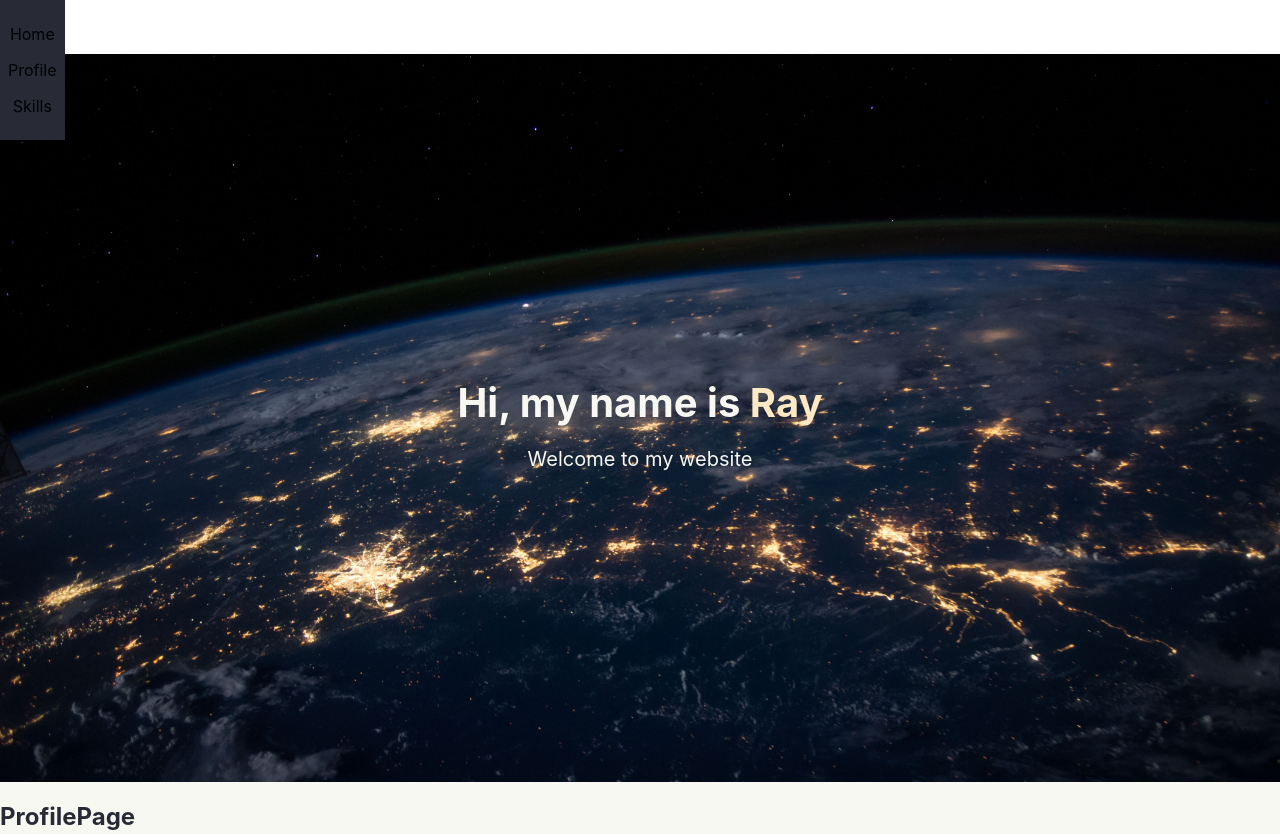
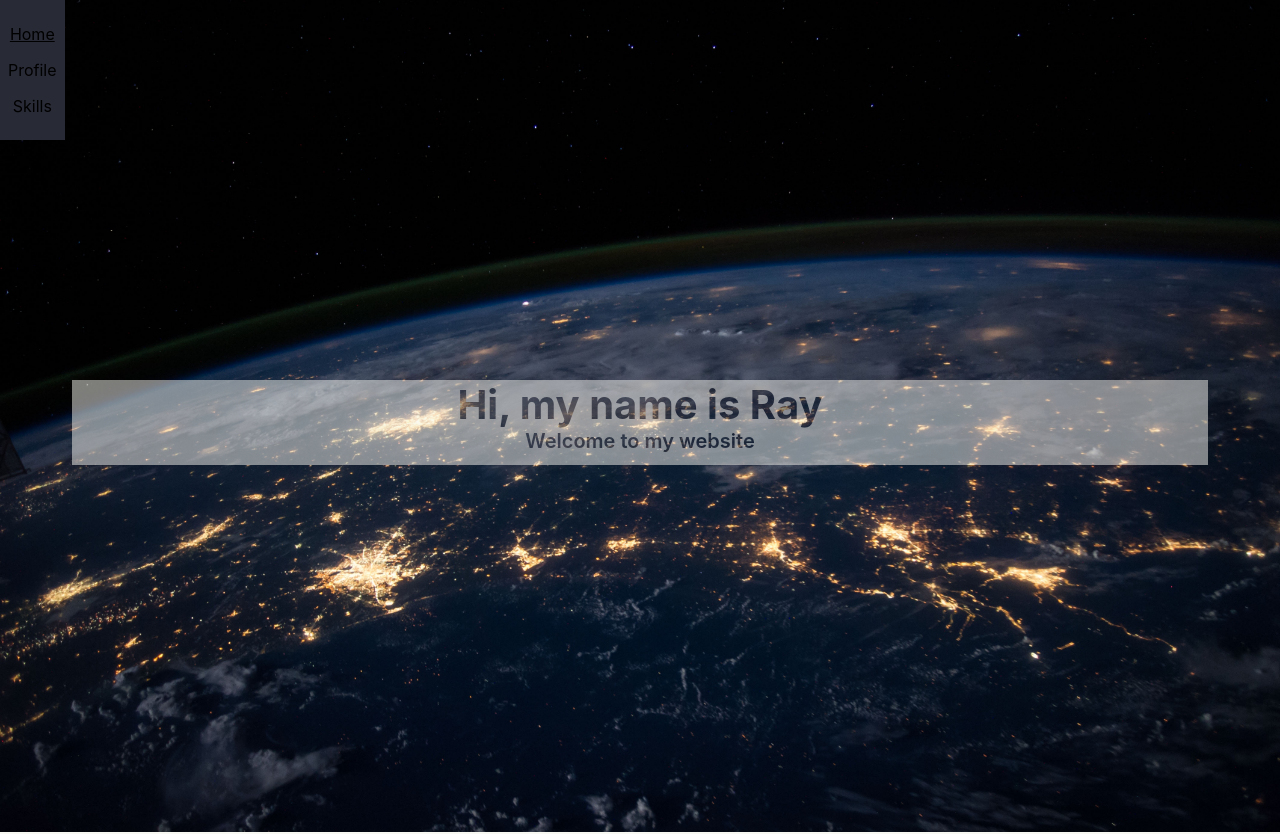
Before and after one commit to ryfprivate/personal-website, a React (Create React App) app: page / in a window 1280 px wide. Shown: the top 834 px of the page. Built offline with nearby package versions, Linux system fonts and the light colour scheme.

Commit message:
Added HomePage

```diff
--- a/src/pages/HomePage.jsx
+++ b/src/pages/HomePage.jsx
@@ -1,17 +1,20 @@
 import React from 'react';
 import styled from 'styled-components';
+import Page from '../components/Page';
 import image from '../images/space.jpg';
 
-const Page = styled.div`
-  color: var(--primary-light);
-  display: flex;
-  flex-direction: column;
-  margin-top: 54px;
-  height: 91vh;
-  background: url(${image});
+const gradient = 'rgba(0, 0, 0, 0.0)';
+const background = `
+  background: linear-gradient(${gradient}, ${gradient}), url(${image});
   background-size: cover;
   background-position: 20% 50%;
   background-attachment: fixed;
+`;
+
+const Wrap = styled.div`
+  display: flex;
+  flex-direction: column;
+  height: 100vh;
 `;
 
 const Content = styled.div`
@@ -19,28 +22,52 @@ const Content = styled.div`
   text-align: center;
 `;
 
+const TextContainer = styled.div`
+  margin: 0 auto;
+  background: var(--primary-light);
+  opacity: 0.5;
+`;
+
 const Header = styled.h2`
+  ${background};
   font-size: 40px;
+  -webkit-text-fill-color: transparent;
+  -webkit-background-clip: text;
   margin-bottom: 0;
 `;
 
 const Subheader = styled.p`
+  ${background};
   font-size: 20px;
+  font-weight: 600;
+  -webkit-text-fill-color: transparent;
+  -webkit-background-clip: text;
+  margin-top: 0;
+  padding-bottom: 1%;
 `;
 
-const Span = styled.span`
-  color: #fee9c4;
-`;
+class HomePage extends React.Component {
+  componentDidMount() {
+    console.log('mounted home');
+  }
+  render() {
+    return (
+      <Page name="home" background={background}>
+        <Wrap
+          onScroll={() => {
+            console.log('function');
+          }}
+        >
+          <Content>
+            <TextContainer>
+              <Header>Hi, my name is Ray</Header>
+              <Subheader>Welcome to my website</Subheader>
+            </TextContainer>
+          </Content>
+        </Wrap>
+      </Page>
+    );
+  }
+}
 
-export default () => {
-  return (
-    <Page>
-      <Content>
-        <Header>
-          Hi, my name is <Span>Ray</Span>
-        </Header>
-        <Subheader>Welcome to my website</Subheader>
-      </Content>
-    </Page>
-  );
-};
+export default HomePage;
```
